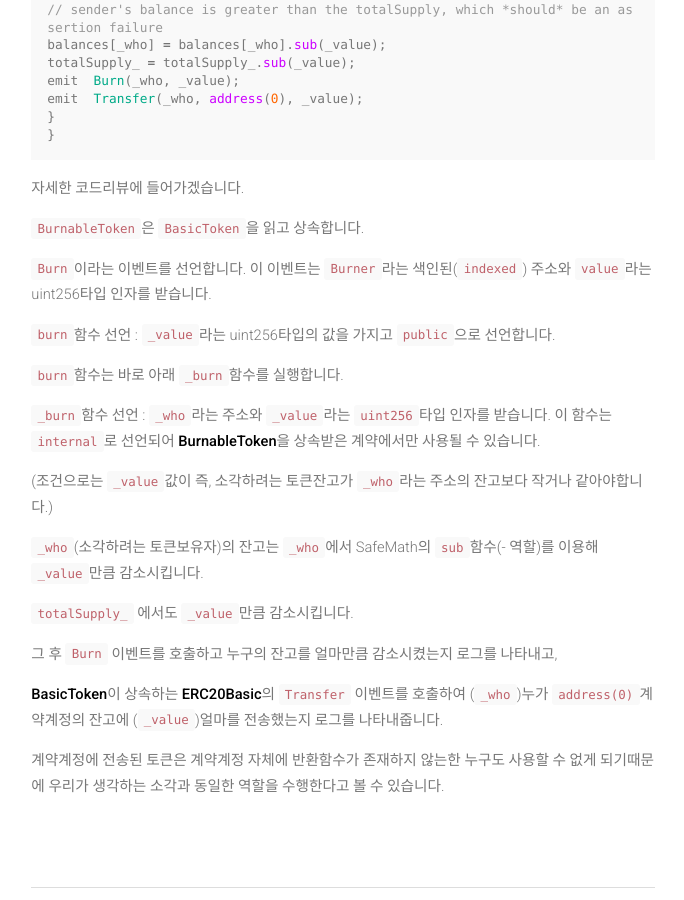
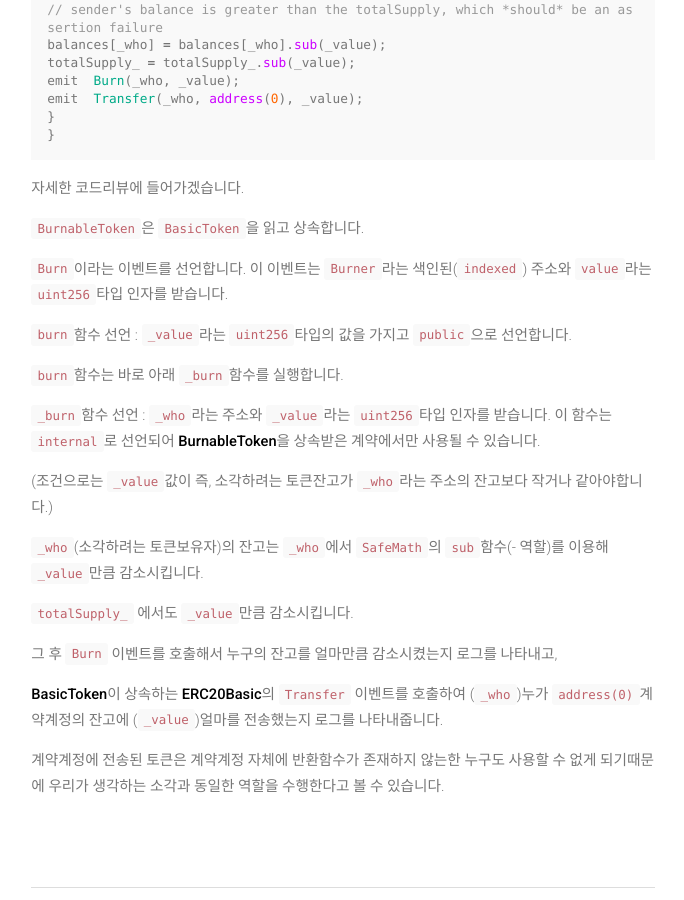
Before and after one commit to wooqii/wooqii.github.io, a Jekyll site: the page built from _posts/blog/2018-06-28-ERC20(1).md, in a window 1280 px wide and 900 px high, scrolled down 4336 px. Shown: the whole window, without its empty margins (297-981 px from the left). Built offline with Jekyll 4.4.1, drawn with Linux system fonts in a browser that asks for light colours; nearby versions of some CDN libraries; comment, search, counter and statistics services are not loaded; some of the changed text lies outside the part shown.

Commit message:
오타와 하이라이트 수정
done

```diff
--- a/_posts/blog/2018-06-28-ERC20(1).md
+++ b/_posts/blog/2018-06-28-ERC20(1).md
@@ -182,10 +182,10 @@ emit  Transfer(_who, address(0), _value);
 `BurnableToken`은 `BasicToken`을 읽고 상속합니다.
 
 
-`Burn`이라는 이벤트를 선언합니다. 이 이벤트는 `Burner`라는 색인된(`indexed`) 주소와 `value`라는 uint256타입 인자를 받습니다.
+`Burn`이라는 이벤트를 선언합니다. 이 이벤트는 `Burner`라는 색인된(`indexed`) 주소와 `value`라는 `uint256`타입 인자를 받습니다.
 
 
-`burn`함수 선언 : `_value`라는 uint256타입의 값을 가지고 `public`으로 선언합니다.
+`burn`함수 선언 : `_value`라는 `uint256`타입의 값을 가지고 `public`으로 선언합니다.
 
 `burn`함수는 바로 아래 `_burn`함수를 실행합니다.
 
@@ -193,11 +193,11 @@ emit  Transfer(_who, address(0), _value);
 
 (조건으로는 `_value`값이 즉, 소각하려는 토큰잔고가 `_who`라는 주소의 잔고보다 작거나 같아야합니다.)
 
-`_who`(소각하려는 토큰보유자)의 잔고는 `_who`에서 SafeMath의 `sub`함수(- 역할)를 이용해 `_value`만큼 감소시킵니다.
+`_who`(소각하려는 토큰보유자)의 잔고는 `_who`에서 `SafeMath`의 `sub`함수(- 역할)를 이용해 `_value`만큼 감소시킵니다.
 
 `totalSupply_` 에서도 `_value`만큼 감소시킵니다.
 
-그 후 `Burn` 이벤트를 호출하고 누구의 잔고를 얼마만큼 감소시켰는지 로그를 나타내고,
+그 후 `Burn` 이벤트를 호출해서 누구의 잔고를 얼마만큼 감소시켰는지 로그를 나타내고,
 
 **BasicToken**이 상속하는 **ERC20Basic**의 `Transfer` 이벤트를 호출하여 (`_who`)누가 `address(0)`계약계정의 잔고에 (`_value`)얼마를 전송했는지 로그를 나타내줍니다.
 
@@ -244,14 +244,14 @@ return  super.mint(_to, _amount);
 **CappedToken**은 **MintableToken.sol**을 읽어오고 또한 상속합니다.
 
 
-이 계약은 `cap`이라는 변수를 uint256타입으로 `public` 하게 선언을 합니다.
+이 계약은 `cap`이라는 변수를 `uint256`타입으로 `public` 하게 선언을 합니다.
 
 
-생성자 (`constructor`) 함수는 `_cap`이라는 uint256 타입의 인자를 `public`으로 선언합니다.
+생성자 (`constructor`) 함수는 `_cap`이라는 `uint256` 타입의 인자를 `public`으로 선언합니다.
 (요구사항으로는 `_cap`이 0보다 무조건 커야한다는 조건이 있고,  `cap`은 `_cap`과 동일하다고 선언합니다.)
 
 
-`mint` 함수 선언 : `_to`라는 주소값과 `_amount`라는 uint256타입의 수량값을 인자로 `bool` 값을 반환하는 public함수입니다.**이 함수를 통해서 우리는 원하는 사람에게 토큰을 발행해줄 수 있습니다!**
+`mint` 함수 선언 : `_to`라는 주소값과 `_amount`라는 `uint256`타입의 수량값을 인자로 `bool` 값을 반환하는 public함수입니다.**이 함수를 통해서 우리는 원하는 사람에게 토큰을 발행해줄 수 있습니다!**
 
 (요구조건으로는 SafeMath의 `add`(+역할)함수를 이용하여 `totalSupply`에 `_amount`수량을 더한 값이 `cap`보다 작아야 합니다.)
 
```
